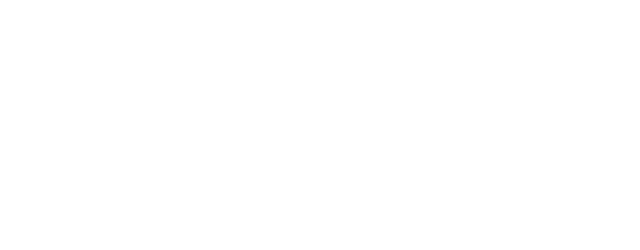
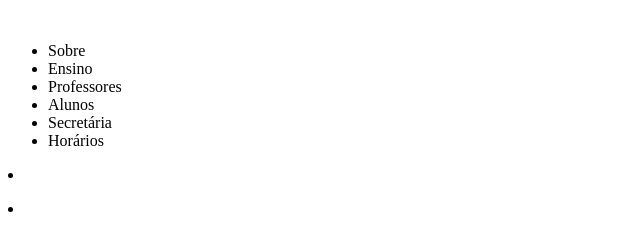
Before and after one commit to edmundomullerjunior/site.cesm, a plain HTML site: page index.html in a window 1280 px wide. Shown: the whole page, without its empty margins (0-640 px from the left). Drawn offline with Linux system fonts and the light colour scheme.

Commit message:
Update index.html

```diff
--- a/index.html
+++ b/index.html
@@ -10,7 +10,24 @@
     <header class="cabeçalho">
         <img class=" cabeçalho-imagem"
         scr="Component1 (1).png">
+        <ul class="lista-cabeçalho">
+            <li class="lista-cabeçalho-item"> Sobre</li>
+            <li class="lista-cabeçalho-item"> Ensino</li>
+            <li class="lista-cabeçalho-item"> Professores</li>
+            <li class="lista-cabeçalho-item"> Alunos</li>
+            <li class="lista-cabeçalho-item"> Secretária</li>
+            <li class="lista-cabeçalho-item"> Horários</li>
+
+            </ul>
+
     </header>
+
+    <section  class="escola">
+
+        <li class="escola-texto ">  <p>    </p></li>
+        <li class="escola-texto ">  </p>   </p></li>
+
+        </section>
 
 </body>
 </html>
```
